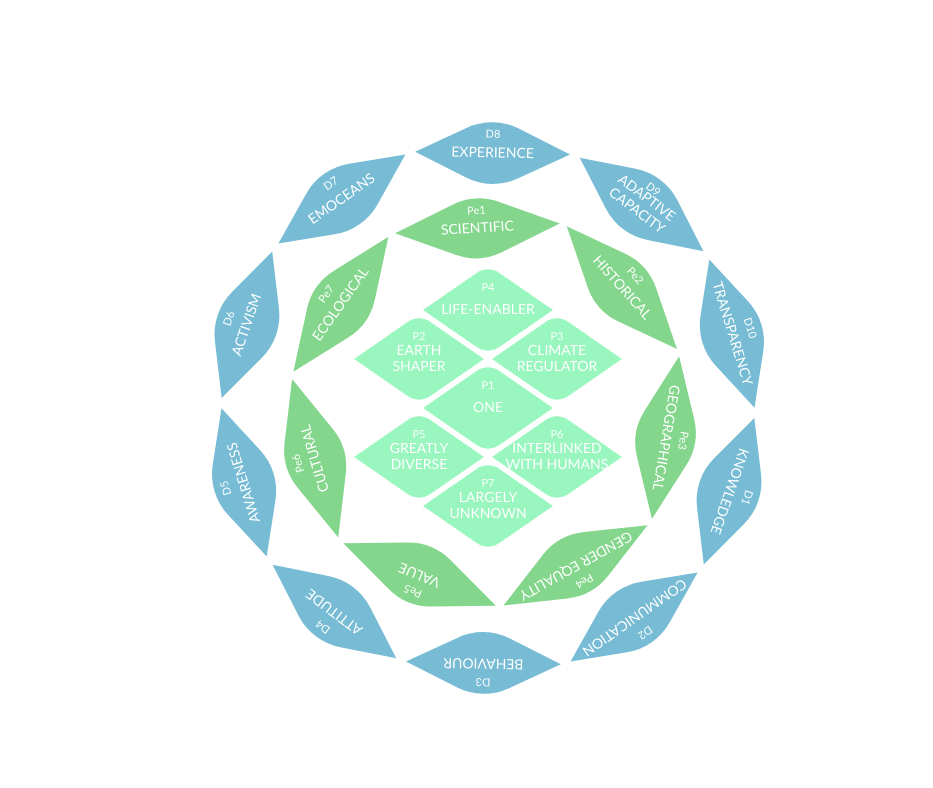
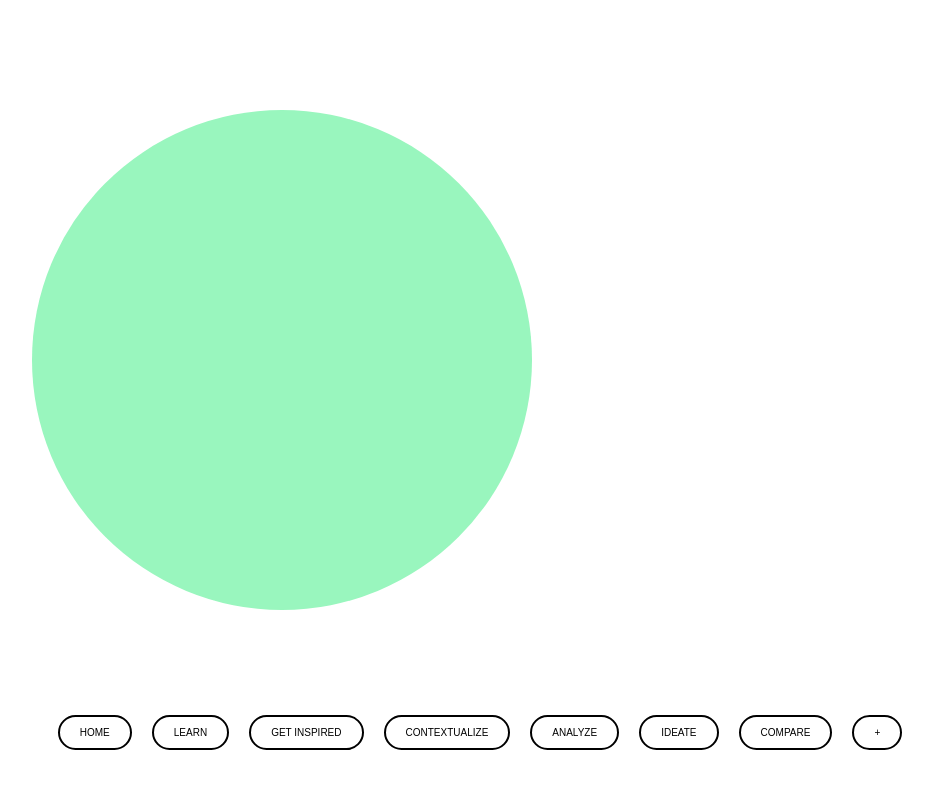
Before and after one commit to saradinismarques/ol-compass, a React (Create React App) app: page /learn in a window 1280 px wide. Shown: the top 788 px of the page, without its empty margins (160-1093 px from the left). Built offline with nearby package versions, Linux system fonts and the light colour scheme.

Commit message:
add menu bottom, page home and learn, and circle moves to left

```diff
--- a/package.json
+++ b/package.json
@@ -10,6 +10,7 @@
     "react": "^18.3.1",
     "react-dom": "^18.3.1",
     "react-konva": "^18.2.10",
+    "react-router-dom": "^6.25.0",
     "react-scripts": "5.0.1",
     "web-vitals": "^2.1.4"
   },
--- a/src/App.js
+++ b/src/App.js
@@ -1,16 +1,28 @@
 // src/App.js
 import React from 'react';
-import OLDiagram from './components/OLDiagram';
-import Principles from './components/Principles'
+import { BrowserRouter as Router, Route, Routes } from 'react-router-dom';
+import HomePage from './pages/HomePage';
+import LearnPage from './pages/LearnPage';
+
+import Menu from './components/Menu'
+
+import './styles/App.css';
 
 //<OLDiagram size="600" />
 //<Principles />
 function App() {
   return (
-    <div>
-      <OLDiagram />
-
-    </div>
+    <Router>
+      <div className="App">
+        <main>
+          <Routes>
+            <Route path="/" element={<HomePage />} />
+            <Route path="/learn" element={<LearnPage />} />
+          </Routes>
+        </main>
+        <Menu />
+      </div>
+    </Router>
   );
 }
 
--- /dev/null
+++ b/src/components/Circle.js
@@ -0,0 +1,34 @@
+// src/components/Circle.js
+
+import React from 'react';
+
+const Circle = () => {
+    const containerStyle = {
+        display: 'flex',
+        justifyContent: 'center',
+        alignItems: 'center',
+        height: '100vh', // Full viewport height
+    };
+
+    const circleStyle = {
+        width: '400px',
+        height: '400px',
+        borderRadius: '50%',
+        backgroundColor: '#99f6be',
+        display: 'flex',
+        alignItems: 'center',
+        justifyContent: 'center',
+        color: '#99f6be',
+        fontSize: '16px'
+    };
+
+  return (
+    <div style={containerStyle}>
+      <div style={circleStyle}>
+        Circle
+      </div>
+    </div>
+  );
+};
+
+export default Circle;
--- /dev/null
+++ b/src/components/Menu.js
@@ -0,0 +1,20 @@
+import React from 'react';
+import '../styles/Menu.css';
+import { Link } from 'react-router-dom';
+
+const Menu = () => {
+  return (
+    <div className="bottom-menu">
+      <Link to="/" className="menu-button">HOME</Link>
+      <Link to="/learn" className="menu-button">LEARN</Link>
+      <button className="menu-button">GET INSPIRED</button>
+      <button className="menu-button">CONTEXTUALIZE</button>
+      <button className="menu-button">ANALYZE</button>
+      <button className="menu-button">IDEATE</button>
+      <button className="menu-button">COMPARE</button>
+      <button className="menu-button">+</button>
+    </div>
+  );
+};
+
+export default Menu;
--- a/src/components/OLDiagram.js
+++ b/src/components/OLDiagram.js
@@ -1,4 +1,5 @@
-// src/WaveButtonCanvas.js
+// src/components/OLDiagram.js
+
 import React from 'react';
 import { Stage, Layer, Group, Shape } from 'react-konva';
 
--- a/src/components/Principles.js
+++ b/src/components/Principles.js
@@ -1,4 +1,4 @@
-// src/WaveButtonCanvas.js
+// src/components/Principles.js
 import React from 'react';
 import { Stage, Layer, Group, Shape } from 'react-konva';
 
--- /dev/null
+++ b/src/pages/HomePage.js
@@ -0,0 +1,14 @@
+// src/components/pages/HomePage.js
+
+import React from 'react';
+import '../styles/Circle.css'
+
+const HomePage = () => {
+  return (
+    <div>
+        <div className="circle"></div>
+    </div>
+  );
+};
+
+export default HomePage;
--- /dev/null
+++ b/src/pages/LearnPage.js
@@ -0,0 +1,15 @@
+// src/components/pages/LearnPage.js
+
+import React from 'react';
+import Circle from '../components/Circle'
+import '../styles/LearnPage.css';
+
+const LearnPage = () => {
+  return (
+    <div>
+        <div className="circle left"></div>
+    </div>
+  );
+};
+
+export default LearnPage;
--- /dev/null
+++ b/src/styles/Circle.css
@@ -0,0 +1,21 @@
+.circle {
+    width: 500px;
+    height: 500px;
+    background-color: #99f6be;
+    border-radius: 50%;
+    position: absolute;
+    top: 45%;
+    left: 50%;
+    transform: translate(-50%, -50%);
+  }
+
+  .circle.left {
+    position: absolute;
+    top: 45%; /* Adjust this value as needed */
+    left: 15%; /* Distance from the left edge of the viewport */
+    transform: translateY(-50%);
+  }
+
+  .circle.active {
+    display: block; /* Show when active */
+  }
--- /dev/null
+++ b/src/styles/LearnPage.css
@@ -0,0 +1,11 @@
+/* src/components/pages/LearnPage.css */
+
+.learn-page {
+    display: flex;
+    flex-direction: column;
+    align-items: left;
+    justify-content: left;
+    height: 100vh;
+    align-self: flex-start;
+    margin-left: 20px;
+  }
--- /dev/null
+++ b/src/styles/Menu.css
@@ -0,0 +1,36 @@
+/* src/components/BottomMenu.css */
+
+.bottom-menu {
+    position: fixed;
+    bottom: 0;
+    left: 0;
+    right: 0;
+    display: flex;
+    justify-content: center;
+    background-color: white;
+    padding: 50px 0;
+  }
+
+  .menu-button {
+    margin: 0 10px;
+    padding: 10px 20px;
+    border: 2px solid black;
+    border-radius: 20px;
+    background-color: white;
+    cursor: pointer;
+    text-decoration: none; /* Ensure links have no underline */
+    font-family: 'Arial';
+    font-size: 10px;
+    color: black;
+    display: inline-flex;
+    align-items: center;
+    justify-content: center;
+  }
+
+  .menu-button:hover {
+    background-color: #f0f0f0;
+  }
+
+  .menu-button:active {
+    background-color: #e0e0e0;
+  }
```
Also changed, not shown: 1 other file (tests, documents, lock files or other folders).
